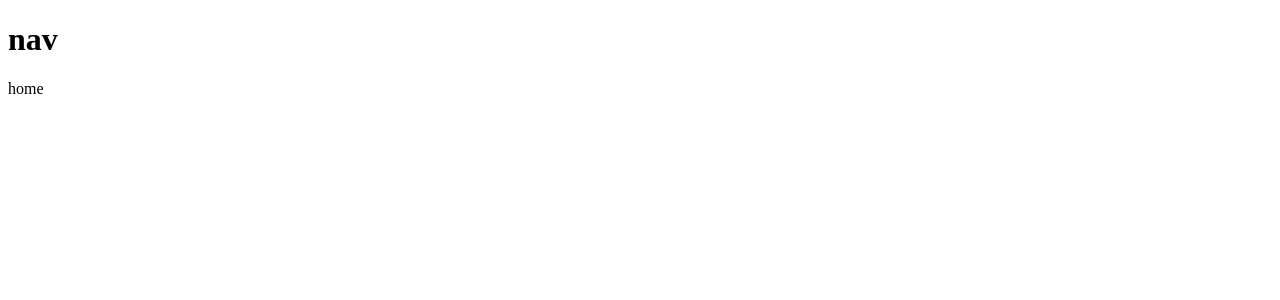
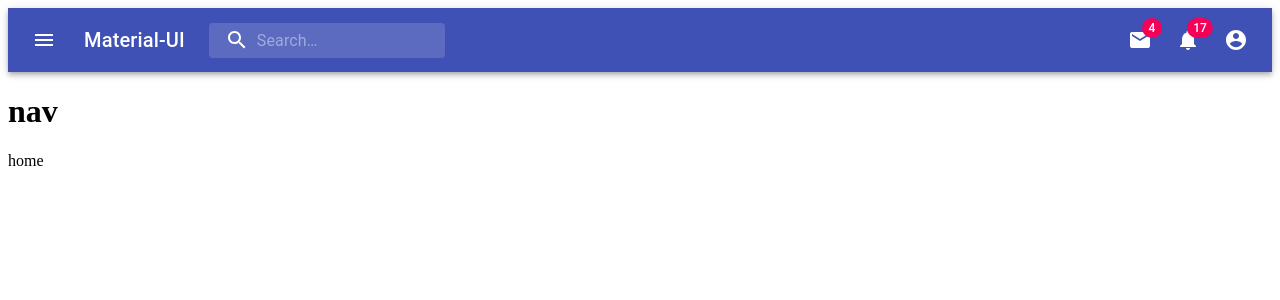
Before and after one commit to NishantJS/Moments, a React (Create React App) app: page / in a window 1280 px wide. Shown: the top 300 px of the page. Built offline with nearby package versions, Linux system fonts and the light colour scheme.

Commit message:
Header with M-ui

```diff
--- a/package.json
+++ b/package.json
@@ -4,6 +4,7 @@
   "private": true,
   "dependencies": {
     "@material-ui/core": "^4.11.3",
+    "@material-ui/icons": "^4.11.2",
     "@testing-library/jest-dom": "^5.11.4",
     "@testing-library/react": "^11.1.0",
     "@testing-library/user-event": "^12.1.10",
--- a/src/view/components/Header.jsx
+++ b/src/view/components/Header.jsx
@@ -1,11 +1,242 @@
 import Nav from "./Nav.jsx";
+import React from 'react';
+import { fade, makeStyles } from "@material-ui/core/styles";
+import AppBar from "@material-ui/core/AppBar";
+import Toolbar from "@material-ui/core/Toolbar";
+import IconButton from "@material-ui/core/IconButton";
+import Typography from "@material-ui/core/Typography";
+import InputBase from "@material-ui/core/InputBase";
+import Badge from "@material-ui/core/Badge";
+import MenuItem from "@material-ui/core/MenuItem";
+import Menu from "@material-ui/core/Menu";
+import MenuIcon from "@material-ui/icons/Menu";
+import SearchIcon from "@material-ui/icons/Search";
+import AccountCircle from "@material-ui/icons/AccountCircle";
+import MailIcon from "@material-ui/icons/Mail";
+import NotificationsIcon from "@material-ui/icons/Notifications";
+import MoreIcon from "@material-ui/icons/MoreVert";
+
+const useStyles = makeStyles((theme) => ({
+    grow: {
+        flexGrow: 1,
+    },
+    menuButton: {
+        marginRight: theme.spacing(2),
+    },
+    title: {
+        display: "none",
+        [theme.breakpoints.up("sm")]: {
+            display: "block",
+        },
+    },
+    search: {
+        position: "relative",
+        borderRadius: theme.shape.borderRadius,
+        backgroundColor: fade(theme.palette.common.white, 0.15),
+        "&:hover": {
+            backgroundColor: fade(theme.palette.common.white, 0.25),
+        },
+        marginRight: theme.spacing(2),
+        marginLeft: 0,
+        width: "100%",
+        [theme.breakpoints.up("sm")]: {
+            marginLeft: theme.spacing(3),
+            width: "auto",
+        },
+    },
+    searchIcon: {
+        padding: theme.spacing(0, 2),
+        height: "100%",
+        position: "absolute",
+        pointerEvents: "none",
+        display: "flex",
+        alignItems: "center",
+        justifyContent: "center",
+    },
+    inputRoot: {
+        color: "inherit",
+    },
+    inputInput: {
+        padding: theme.spacing(1, 1, 1, 0),
+        // vertical padding + font size from searchIcon
+        paddingLeft: `calc(1em + ${theme.spacing(4)}px)`,
+        transition: theme.transitions.create("width"),
+        width: "100%",
+        [theme.breakpoints.up("md")]: {
+            width: "20ch",
+        },
+    },
+    sectionDesktop: {
+        display: "none",
+        [theme.breakpoints.up("md")]: {
+            display: "flex",
+        },
+    },
+    sectionMobile: {
+        display: "flex",
+        [theme.breakpoints.up("md")]: {
+            display: "none",
+        },
+    },
+}));
 
 const Header = () => {
+
+    const classes = useStyles();
+    const [anchorEl, setAnchorEl] = React.useState(null);
+    const [mobileMoreAnchorEl, setMobileMoreAnchorEl] = React.useState(null);
+
+    const isMenuOpen = Boolean(anchorEl);
+    const isMobileMenuOpen = Boolean(mobileMoreAnchorEl);
+
+    const handleProfileMenuOpen = (event) => {
+        setAnchorEl(event.currentTarget);
+    };
+
+    const handleMobileMenuClose = () => {
+        setMobileMoreAnchorEl(null);
+    };
+
+    const handleMenuClose = () => {
+        setAnchorEl(null);
+        handleMobileMenuClose();
+    };
+
+    const handleMobileMenuOpen = (event) => {
+        setMobileMoreAnchorEl(event.currentTarget);
+    };
+
+    const menuId = "primary-search-account-menu";
+    const renderMenu = (
+        <Menu
+            anchorEl={anchorEl}
+            anchorOrigin={{ vertical: "top", horizontal: "right" }}
+            id={menuId}
+            keepMounted
+            transformOrigin={{ vertical: "top", horizontal: "right" }}
+            open={isMenuOpen}
+            onClose={handleMenuClose}
+        >
+            <MenuItem onClick={handleMenuClose}>Profile</MenuItem>
+            <MenuItem onClick={handleMenuClose}>My account</MenuItem>
+        </Menu>
+    );
+
+    const mobileMenuId = "primary-search-account-menu-mobile";
+    const renderMobileMenu = (
+        <Menu
+            anchorEl={mobileMoreAnchorEl}
+            anchorOrigin={{ vertical: "top", horizontal: "right" }}
+            id={mobileMenuId}
+            keepMounted
+            transformOrigin={{ vertical: "top", horizontal: "right" }}
+            open={isMobileMenuOpen}
+            onClose={handleMobileMenuClose}
+        >
+            <MenuItem>
+                <IconButton aria-label="show 4 new mails" color="inherit">
+                    <Badge badgeContent={4} color="secondary">
+                        <MailIcon />
+                    </Badge>
+                </IconButton>
+                <p>Messages</p>
+            </MenuItem>
+            <MenuItem>
+                <IconButton aria-label="show 11 new notifications" color="inherit">
+                    <Badge badgeContent={11} color="secondary">
+                        <NotificationsIcon />
+                    </Badge>
+                </IconButton>
+                <p>Notifications</p>
+            </MenuItem>
+            <MenuItem onClick={handleProfileMenuOpen}>
+                <IconButton
+                    aria-label="account of current user"
+                    aria-controls="primary-search-account-menu"
+                    aria-haspopup="true"
+                    color="inherit"
+                >
+                    <AccountCircle />
+                </IconButton>
+                <p>Profile</p>
+            </MenuItem>
+        </Menu>
+    );
+
     return (
         <header className="header">
+            <div className={classes.grow}>
+                <AppBar position="static">
+                    <Toolbar>
+                        <IconButton
+                            edge="start"
+                            className={classes.menuButton}
+                            color="inherit"
+                            aria-label="open drawer"
+                        >
+                            <MenuIcon />
+                        </IconButton>
+                        <Typography className={classes.title} variant="h6" noWrap>
+                            Material-UI
+            </Typography>
+                        <div className={classes.search}>
+                            <div className={classes.searchIcon}>
+                                <SearchIcon />
+                            </div>
+                            <InputBase
+                                placeholder="Search…"
+                                classes={{
+                                    root: classes.inputRoot,
+                                    input: classes.inputInput,
+                                }}
+                                inputProps={{ "aria-label": "search" }}
+                            />
+                        </div>
+                        <div className={classes.grow} />
+                        <div className={classes.sectionDesktop}>
+                            <IconButton aria-label="show 4 new mails" color="inherit">
+                                <Badge badgeContent={4} color="secondary">
+                                    <MailIcon />
+                                </Badge>
+                            </IconButton>
+                            <IconButton
+                                aria-label="show 17 new notifications"
+                                color="inherit"
+                            >
+                                <Badge badgeContent={17} color="secondary">
+                                    <NotificationsIcon />
+                                </Badge>
+                            </IconButton>
+                            <IconButton
+                                edge="end"
+                                aria-label="account of current user"
+                                aria-controls={menuId}
+                                aria-haspopup="true"
+                                onClick={handleProfileMenuOpen}
+                                color="inherit"
+                            >
+                                <AccountCircle />
+                            </IconButton>
+                        </div>
+                        <div className={classes.sectionMobile}>
+                            <IconButton
+                                aria-label="show more"
+                                aria-controls={mobileMenuId}
+                                aria-haspopup="true"
+                                onClick={handleMobileMenuOpen}
+                                color="inherit"
+                            >
+                                <MoreIcon />
+                            </IconButton>
+                        </div>
+                    </Toolbar>
+                </AppBar>
+                {renderMobileMenu}
+                {renderMenu}
+            </div>
             <Nav />
         </header>
-    )
+    );
 };
 
 export default Header;
```
Also changed, not shown: 1 other file (tests, documents, lock files or other folders).
